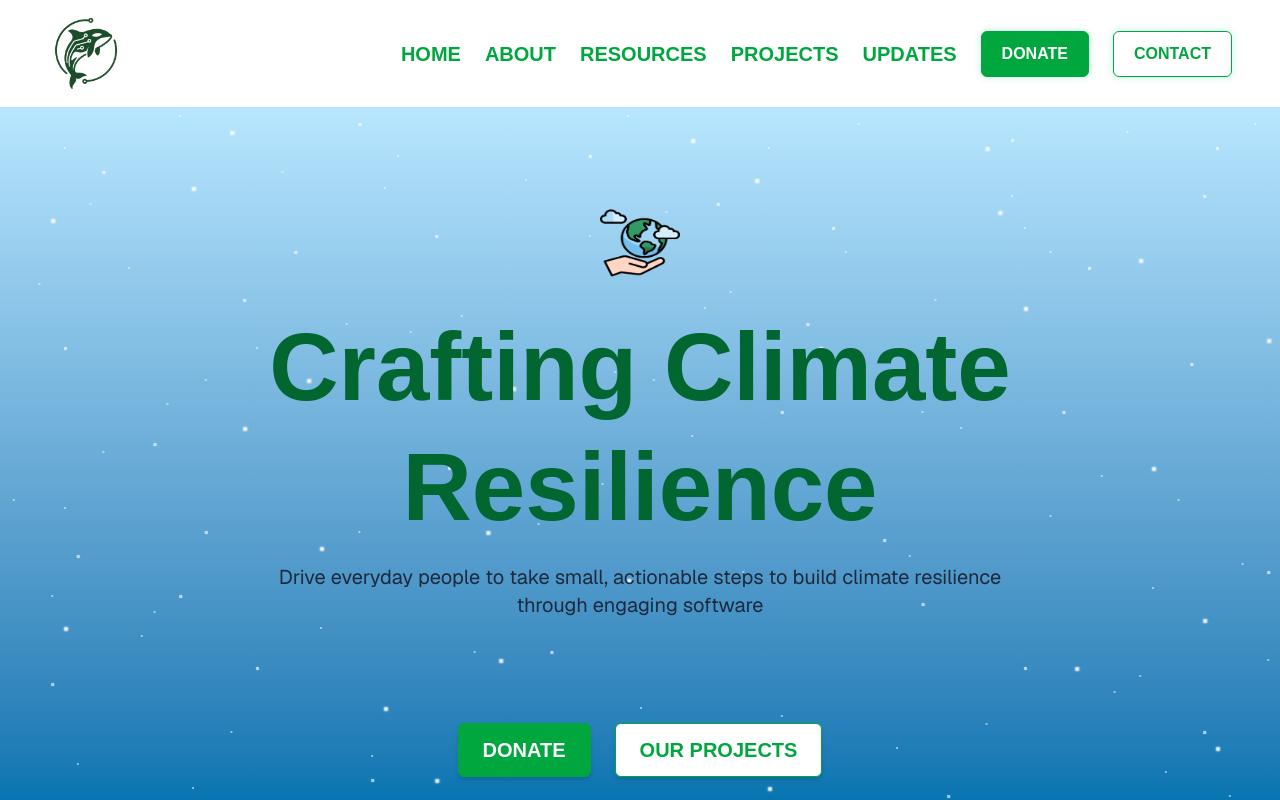
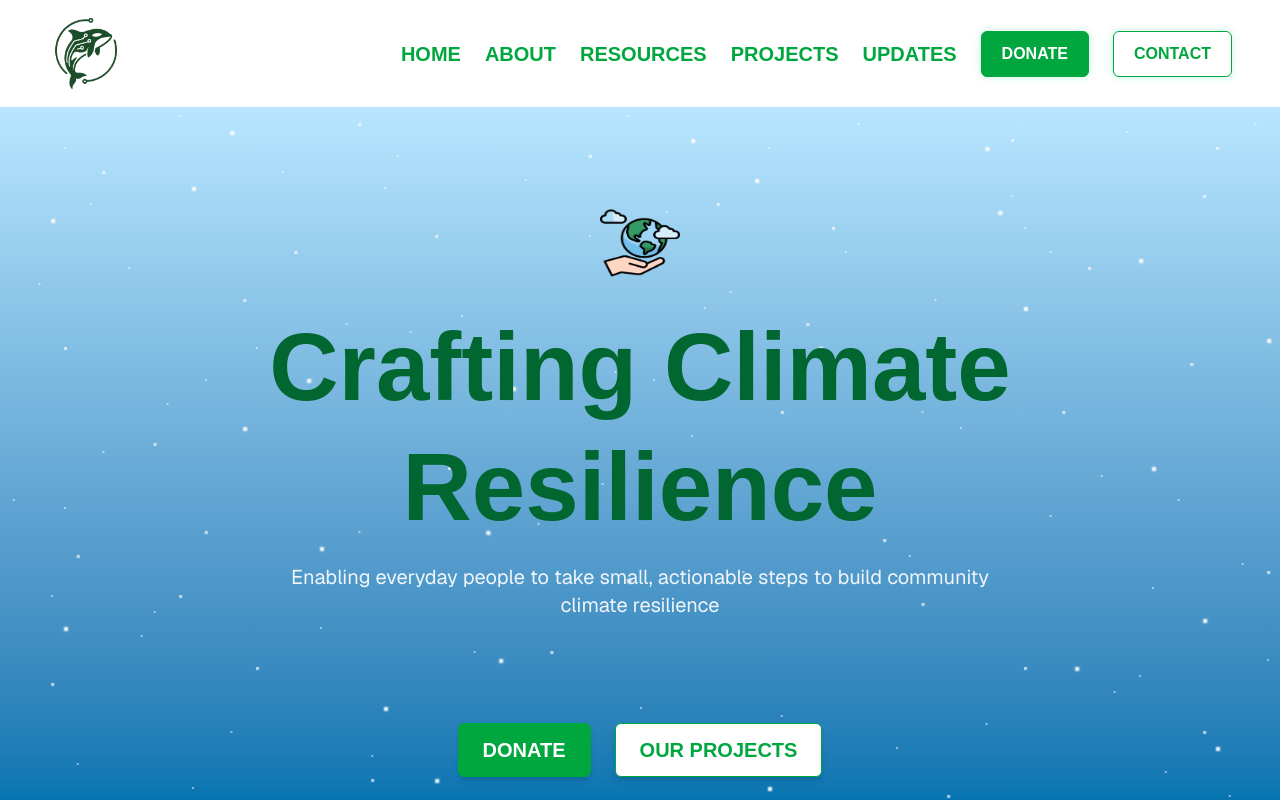
Before and after one commit to planetpatch/planetpatch_website, a Next.js app: page / in a window 1280 px wide. Shown: the top 800 px of the page. Built offline with nearby package versions, Linux system fonts and the light colour scheme; a web font is replaced by a local one.

Commit message:
Hero update

```diff
--- a/src/components/home_components/Hero.tsx
+++ b/src/components/home_components/Hero.tsx
@@ -75,8 +75,8 @@ const Hero = () => {
             </h1>
           </div>
 
-          <p className="mt-4 text-lg md:text-xl text-slate-800 dark:text-slate-200 max-w-3xl mx-auto">
-            Drive everyday people to take small, actionable steps to build climate resilience through engaging software
+          <p className="mt-4 text-lg md:text-xl text-slate-100 dark:text-slate-200 max-w-3xl mx-auto">
+            Enabling everyday people to take small, actionable steps to build community climate resilience
           </p>
         </div>
         <div className="flex flex-col sm:flex-row items-center justify-center gap-4 md:gap-6 mt-6">
```
